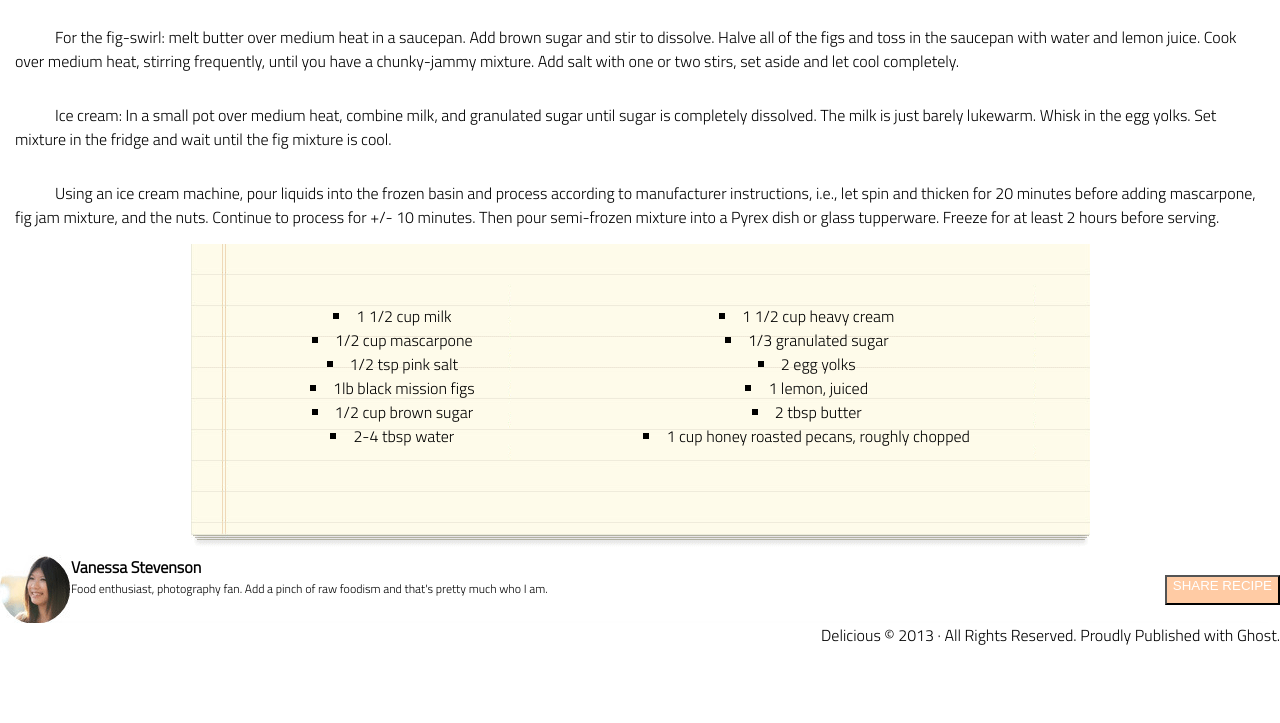
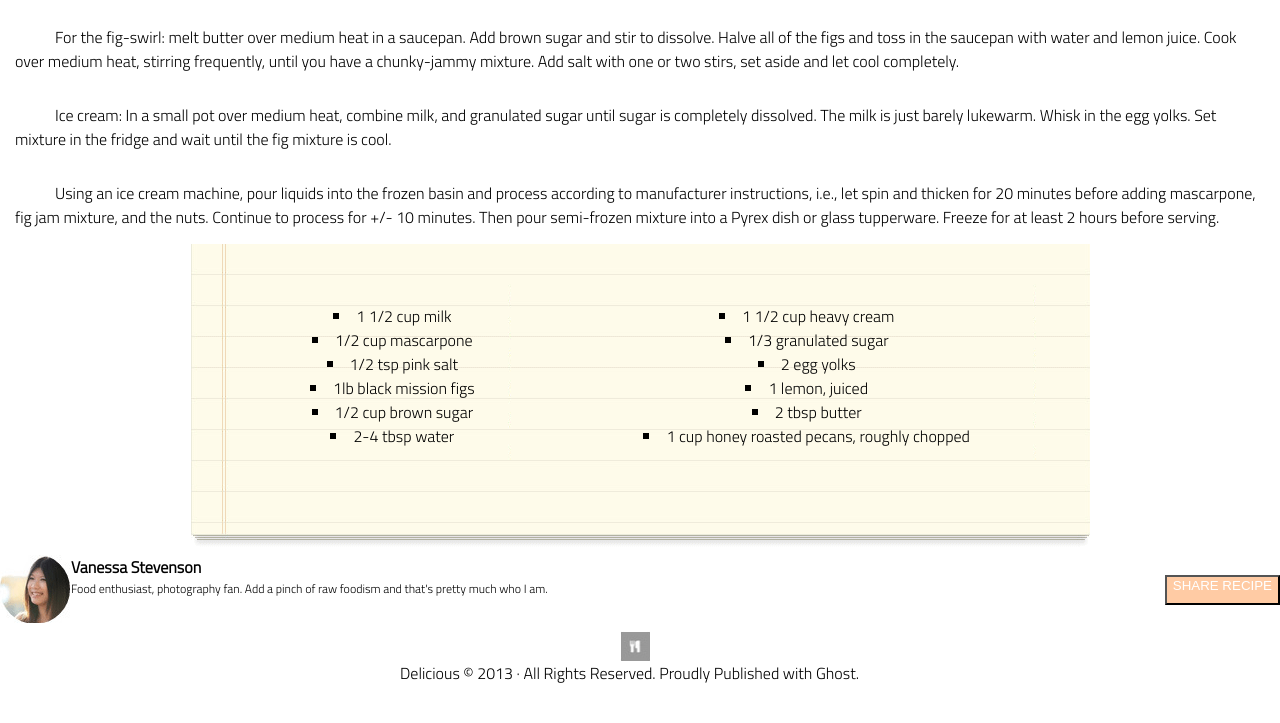
Before and after one commit to cmmerritt/chocolate-pizza, a plain HTML site: page index.html in a window 1280 px wide. Shown: the part 1049-1772 px from the top of the page. Drawn offline with Linux system fonts and the light colour scheme; a web font is replaced by a local one.

Commit message:
all done!

```diff
--- a/index.html
+++ b/index.html
@@ -83,20 +83,26 @@
                     <li>1 cup honey roasted pecans, roughly chopped</li>
                 </ul>
             </div>
-            <div id ="author-info">
+            <div id="author-info">
                 <img src='assets\lab-assets\van-pic.png' alt="Author photo" id='author-photo'>
                 <div>
-                <p id='author-name'>Vanessa Stevenson</p>
-                <p id='author-bio'>Food enthusiast, photography fan. Add a pinch of raw foodism and that's pretty much who I am.</p>
-            </div>
-            <button>
-                SHARE RECIPE
-            </button>
+                    <p id='author-name'>Vanessa Stevenson</p>
+                    <p id='author-bio'>Food enthusiast, photography fan. Add a pinch of raw foodism and that's pretty
+                        much who I am.</p>
+                </div>
+                <button>
+                    SHARE RECIPE
+                </button>
+                <img src="assets\lab-assets\small-logo.png" alt="small-logo" id="small">
 
         </section>
     </main>
     <footer>
-        <div class="copy-gutter-right">Delicious &copy; 2013 &middot; All Rights Reserved. Proudly Published with Ghost.
+
+        <div id="center">
+            <div class="copy-gutter-right">Delicious &copy; 2013 &middot; All Rights Reserved. Proudly Published
+                with Ghost.
+            </div>
         </div>
     </footer>
 
--- a/styles/style.css
+++ b/styles/style.css
@@ -34,14 +34,14 @@ header {
 }
 
 footer {
-    position: relative;
     width: 100%;
     bottom: 0;
     height: var(--footer-height);
     display: flex;
-    justify-content: flex-end;
-    background-color: var(--color3);
-    box-shadow: var(--shadow);
+    flex-direction: column;
+    justify-content: center;
+    justify-self: center;
+    justify-items: center;
 }
 
 #fork-knife {
@@ -164,5 +164,16 @@ button {
   margin-top: 20px;
 }
 
-#copy-gutter-right {
+#center {
+  position: absolute;
+  left: 400px;
 }
+
+#small {
+  position: absolute;
+  top: 1680px;
+  left: 620px;
+  width: 30px;
+  height: 30px;
+
+}
```
